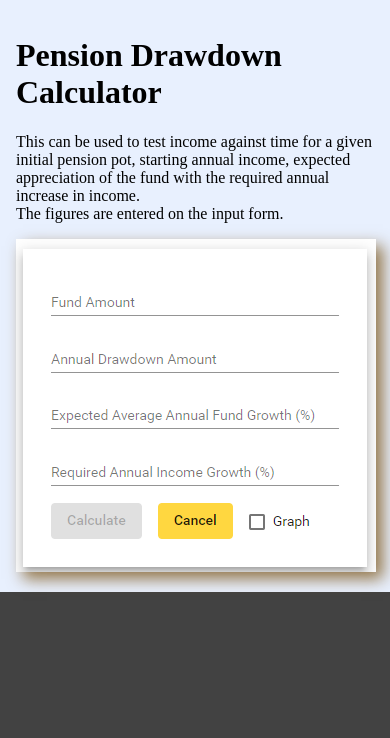
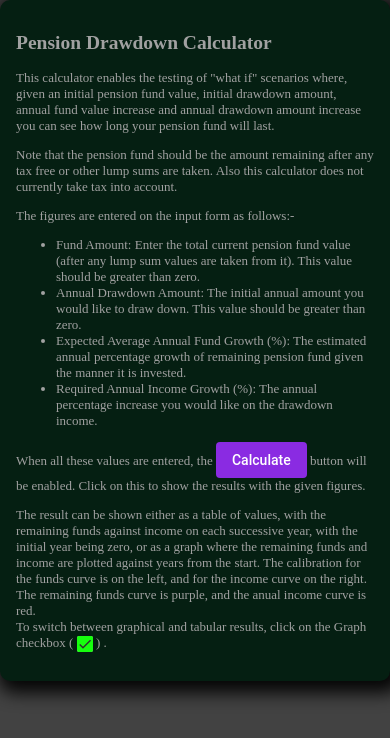
Before and after one commit to richard-austin/drawdown-calculator, an Angular app: page /help in a window 390 px wide. Shown: the top 738 px of the page. Built offline with nearby package versions, Linux system fonts and the light colour scheme.

Commit message:
Help more or less complete. Use touchmove for mobile display of pop ups over graph. Width awareness for help popup.

```diff
--- a/angular.json
+++ b/angular.json
@@ -58,8 +58,8 @@
                 },
                 {
                   "type": "anyComponentStyle",
-                  "maximumWarning": "2kb",
-                  "maximumError": "4kb"
+                  "maximumWarning": "100kb",
+                  "maximumError": "150kb"
                 }
               ]
             }
--- a/src/app/graphing/graphing.component.html
+++ b/src/app/graphing/graphing.component.html
@@ -1,4 +1,4 @@
-<canvas #graph [width]="width" [height]="height" (mousemove)="showValues($event)" (mouseout)="figuresOff()" class="mat-elevation-z8">
+<canvas #graph [width]="width" [height]="height" (touchmove)="showValues($event)" (mousemove)="showValues($event)" (mouseout)="figuresOff()" class="mat-elevation-z8">
     Your browser does not support the canvas tag
 </canvas>
 <div class="graph-figures">
--- a/src/app/graphing/graphing.component.scss
+++ b/src/app/graphing/graphing.component.scss
@@ -22,6 +22,7 @@ div.graph-figures {
 
     border: 0.1rem solid #04045a;
 
+    // Pointer tab on top of box
     > div:first-child {
       position: absolute;
       top: -6px;
--- a/src/app/graphing/graphing.component.ts
+++ b/src/app/graphing/graphing.component.ts
@@ -2,6 +2,7 @@ import {AfterViewInit, Component, ElementRef, Input, OnDestroy, OnInit, ViewChil
 import {YearTotal} from "../classes/YearTotal";
 import {GraphDimensions} from "../classes/GraphDimensions";
 import {fromEvent, Subscription, timer} from "rxjs";
+import { mixinColor } from '@angular/material/core';
 
 @Component({
   selector: 'app-graphing',
@@ -102,7 +103,7 @@ export class GraphingComponent implements OnInit, AfterViewInit, OnDestroy {
 
       // Draw the the annual income curve
       this.graphCtx.lineWidth = 0.5;
-      this.graphCtx.strokeStyle = '#ff8080';
+      this.graphCtx.strokeStyle = '#ff0000';
 
       this.graphCtx.moveTo(this.drawdownData[0].yearNum * this.xScale + this.xOffset, this.drawdownData[0].annualIncome * this.yScaleInc + this.yOffset);
       this.graphCtx.beginPath();
@@ -192,9 +193,9 @@ export class GraphingComponent implements OnInit, AfterViewInit, OnDestroy {
 
   }
 
-  showValues($event: MouseEvent): void {
+  showValues($event: MouseEvent | TouchEvent): void {
     let rect: DOMRect = this.graphCanvasEl.nativeElement.getBoundingClientRect();
-    let x: number = $event.clientX - rect.left;
+    let x: number = ($event instanceof MouseEvent ? $event.clientX : $event.touches[0].clientX)- rect.left;
     //   let y = $event.clientY - rect.top;
 
     if (this.fundsRemainingBoxEl && !this.remainingFundsBox)
--- a/src/app/input-form/help/help.component.html
+++ b/src/app/input-form/help/help.component.html
@@ -1,11 +1,34 @@
 <div class="help-page">
-  <h1>Pension Drawdown Calculator</h1>
-  <div>This can be used to test income against time for a given initial pension pot, starting annual income, expected
-  appreciation of the fund with the required annual increase in income.</div>
-  <div>The figures are entered on the input form.</div>
-
-  <div>
-    <img src="../../../assets/help/input-form.png" alt="Input Form">
-  </div>
-
+  <h2>Pension Drawdown Calculator</h2>
+  <p>This calculator enables the testing of "what if" scenarios where, given an initial pension fund value, initial drawdown amount,
+    annual fund value increase and annual drawdown amount increase you can see how long your pension fund will last.</p>
+    <p>Note that the pension fund should be the amount remaining after any tax free or other lump sums are taken. Also
+      this calculator does not currently take tax into account.
+    </p>
+  <p>The figures are entered on the input form as follows:-</p>
+  <ul>
+    <li>
+      Fund Amount: Enter the total current pension fund value (after any lump sum values are taken from it). This value should be greater than zero.
+    </li>
+    <li>
+      Annual Drawdown Amount: The initial annual amount you would like to draw down. This value should be greater than zero.
+    </li>
+    <li>
+      Expected Average Annual Fund Growth (%): The estimated annual percentage growth of remaining pension fund given the manner it is invested.
+    </li>
+    <li>
+      Required Annual Income Growth (%): The annual percentage increase you would like on the drawdown income.
+    </li>
+  </ul>
+  When all these values are entered, the
+  <button mat-flat-button class="calc-button" >Calculate</button>
+  button will be enabled. Click on this to show the results with the given figures.
+  <p>The result can be shown either as a table of values, with the remaining funds against income on each successive year, with the initial year being zero, or as a graph
+    where the remaining funds and income are plotted against years from the start. The calibration for the funds curve is on the left, and for the income curve on the right.
+    The remaining funds curve is purple, and the anual income curve is red.
+    <br>
+   To switch between graphical and tabular results, click on the Graph checkbox
+   ( <mat-checkbox [checked]="true" [color]="'primary'"></mat-checkbox> )
+  .
+  </p>
 </div>
--- a/src/app/input-form/help/help.component.scss
+++ b/src/app/input-form/help/help.component.scss
@@ -1,8 +1,23 @@
+@import '../../../styles.scss';
+
 div.help-page
 {
-   background-color: #e8f0fe;
-   padding: 1rem;
-   margin: -8px;
+  max-width: 40rem;;
+  background-color: mat-color($primary, 400);
+  color: mat-color($primary, 50);
+  border-radius: 10px;
+  font-size: small;
+  font-weight: 100;
+
+  padding: 1rem;
+  margin: -8px;
+
+  -webkit-box-shadow: 5px 5px 17px 7px rgba(0,0,0,0.92);
+  box-shadow: 5px 5px 17px 7px rgba(0,0,0,0.92);
+
+  >button.calc-button {
+    background-color: mat-color($primary, A400);
+  }
 
    >div>img
    {
--- a/src/app/input-form/input-form.component.html
+++ b/src/app/input-form/input-form.component.html
@@ -1,9 +1,13 @@
 <mat-card class="dc-page">
   <mat-card-title>Pension Drawdown Calculator
-    <button title="Click to show help information" (click)="showHelp()" mat-icon-button class="help-button">
+    <button title="Click to {{bShowHelp ? 'hide' : 'show'}} help information" (click)="showHelp()" mat-icon-button class="help-button">
       <fa-icon [icon]="['far', 'question-circle']" size="lg"></fa-icon>
     </button>
   </mat-card-title>
+    <div *ngIf="bShowHelp" class="help">
+      <div></div>
+      <app-help></app-help>
+    </div>
   <div class="flex-container">
     <mat-card-content class="mat-elevation-z8 dc-input-form">
       <form (submit)="$event.preventDefault(); formSubmitted()" [formGroup]="drawDownDataForm">
--- a/src/app/input-form/input-form.component.scss
+++ b/src/app/input-form/input-form.component.scss
@@ -1,70 +1,92 @@
-@import '../../styles.scss';
+@import "../../styles.scss";
 
-button
-{
+button {
   margin-right: 1rem;
-      &.calc-button
-      {
-          background-color: blueviolet;
+  &.calc-button {
+    background-color: mat-color($primary, A400);
   }
 }
 
-mat-form-field
-{
+mat-form-field {
   width: 18rem;
 }
 
 input:-webkit-autofill,
 input:-webkit-autofill:hover,
 input:-webkit-autofill:focus,
-input:-webkit-autofill:active  {
+input:-webkit-autofill:active {
   //  -webkit-box-shadow: 0 0 0 30px mat-color($primary, A700) inset;
-  box-shadow: 0 0 0 30px  mat-color($primary, A700) inset;
+  box-shadow: 0 0 0 30px mat-color($primary, A700) inset;
   -webkit-text-fill-color: mat-color($primary, 100);
 }
-.help-button
-{
+.help-button {
   color: mat-color($primary, 900);
 }
 
-.flex-container
-{
+div.help {
+  position: relative;
+  @media only screen and (min-width: 60rem) {
+    left: 20rem;
+  }
+
+  > app-help {
+    top: 12px;
+    position: absolute;
+    z-index: 2;
+  }
+
+  > div:first-child {
+    position: absolute;
+    top: -5px;
+
+    left: 16px;
+
+    @media only screen and (max-width: 60rem) {
+      left: 21rem;
+    }
+
+    width: 0;
+    height: 0;
+    border-left: 10px solid transparent;
+    border-right: 10px solid transparent;
+
+    border-bottom: 10px solid rgb(197, 197, 197);
+    z-index: 3;
+  }
+}
+
+.flex-container {
   display: flex;
   flex-wrap: wrap;
 }
 
- .grey { background-color: #3a3939
+.grey {
+  background-color: #3a3939;
 }
 
-.table-row
- {
-   &:hover > td
-     {
-       border-top:rgb(61, 61, 165) solid 2px;
-       border-bottom:rgb(61, 61, 165) solid 2px;
+.table-row {
+  &:hover > td {
+    border-top: rgb(61, 61, 165) solid 2px;
+    border-bottom: rgb(61, 61, 165) solid 2px;
   }
 }
 
-th[class~="mat-header-cell"]
-{
+th[class~="mat-header-cell"] {
   font-size: medium;
   font-weight: bold;
   padding-right: 3rem;
   color: rgb(185, 185, 5);
 }
 
-tr[class~="mat-header-row"]
-{
+tr[class~="mat-header-row"] {
   background-color: rgb(0, 0, 0);
 }
 
-input
-{
+input {
   caret-color: black;
 }
 
-.dc-input-form
-{
+.dc-input-form {
   padding: 2em;
   margin-right: 3rem;
   height: fit-content;
--- a/src/app/input-form/input-form.component.ts
+++ b/src/app/input-form/input-form.component.ts
@@ -35,6 +35,7 @@ export class InputFormComponent implements OnInit, OnDestroy {
   bIsGraph: boolean = false;
   narrowWidth: number = 700;
   bSingleColumn: boolean = window.innerWidth < this.narrowWidth;
+  bShowHelp: boolean = false;
 
   constructor() { }
 
@@ -133,7 +134,8 @@ export class InputFormComponent implements OnInit, OnDestroy {
   }
 
   showHelp(): void{
-      window.open('/help');
+    this.bShowHelp = !this.bShowHelp;
+      //window.open('/help');
   }
 
   windowResizeHandle!: Subscription;
--- a/src/styles.scss
+++ b/src/styles.scss
@@ -5,11 +5,11 @@
 @import "~@angular/material/prebuilt-themes/indigo-pink.css";
 
 $mat-myapp-primary: (
- 50 : #fbeded,
+ 50 : #a1a1a1,
  100 : #f0f0f0,
  200 : #f0b3b3,
  300 : #e99494,
- 400 : #e57d7d,
+ 400 : #051f12,
  500 : #16ff0e,
  600 : #dc5e5e,
  700 : #d85353,
@@ -17,7 +17,7 @@ $mat-myapp-primary: (
  900 : #f13a3a,
  A100 : #ffffff,
  A200 : #ffe2e2,
- A400 : #ffafaf,
+ A400 : blueviolet,
  A700 : #550303,
  contrast: (
    50 : #000000,
```
Also changed, not shown: src/assets/help/input-form.png (deleted). Lines whose indentation alone changed are shown as unchanged.
